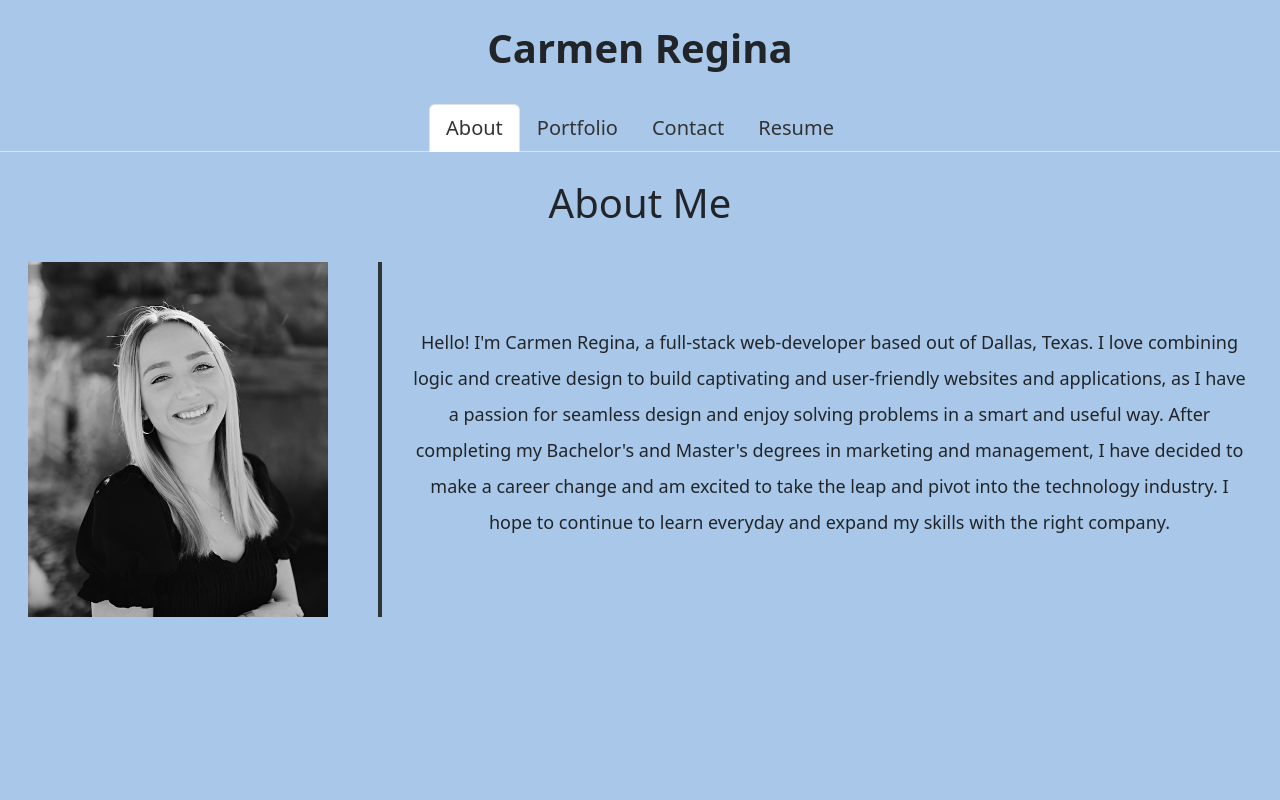
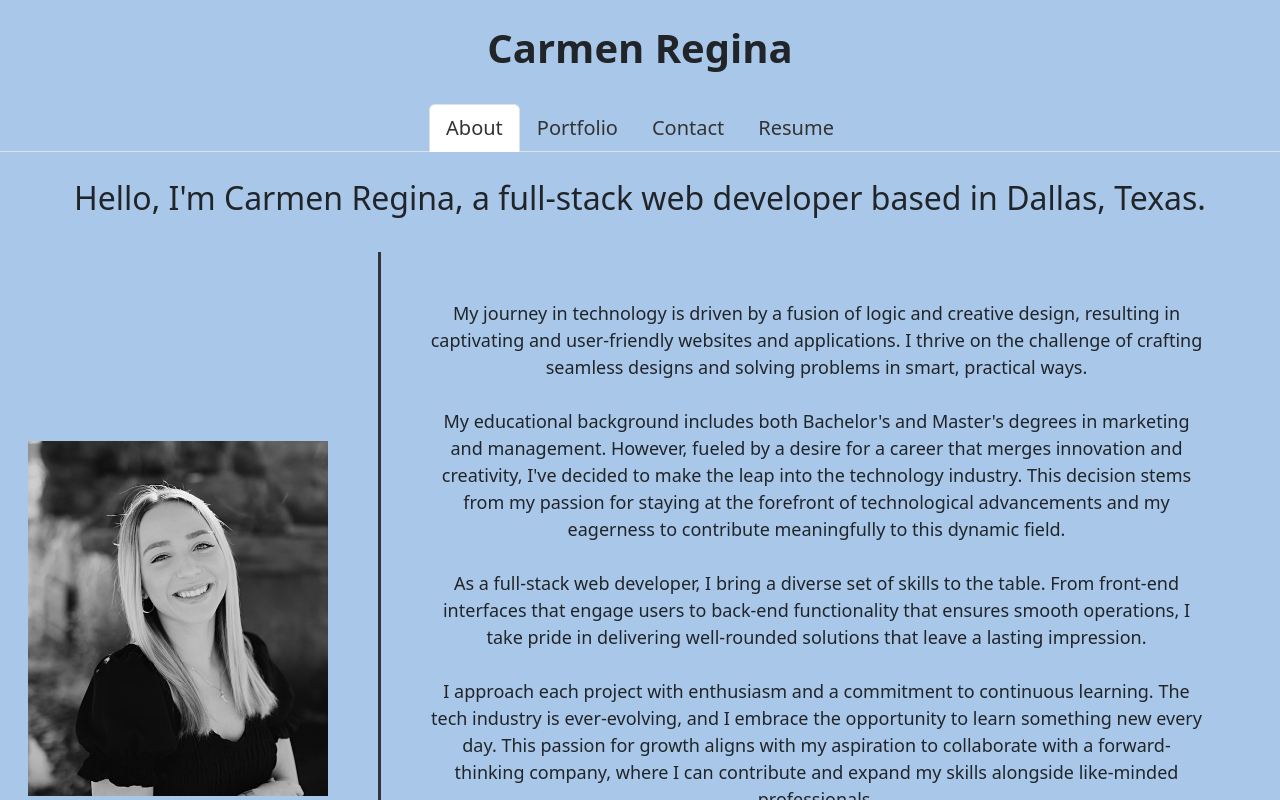
Before and after one commit to crcarmen23/crcarmen23-react-portfolio, a React (Vite) app: page / in a window 1280 px wide. Shown: the top 800 px of the page. Built offline with nearby package versions, Linux system fonts and the light colour scheme.

Commit message:
add about me code

```diff
--- a/src/App.css
+++ b/src/App.css
@@ -43,9 +43,11 @@ a {
 
 aside {
   flex-basis: 50%;
-  border-right: 4px solid #303538;
+  border-right: 3px solid #303538;
   margin: 0px 0px 0px 0px;
   padding-right: 50px;
+  display: flex;
+  align-items: center;
 }
 article {
   padding-left: 25px;
--- a/src/pages/AboutMe.jsx
+++ b/src/pages/AboutMe.jsx
@@ -4,14 +4,28 @@ export default function AboutMe() {
   return (
     <div className="aboutMe min-vh-100">
       <br />
-      <h1 className="aboutHeader">About Me</h1>
+      <h2 className="aboutHeader">Hello, I'm Carmen Regina, a full-stack web developer based in Dallas, Texas.</h2>
       <br />
       <div className="container">
-      <aside><img className="headshot" src="/headshot.jpg" alt="Carmen Regina Headshot" /></aside>
-      <article className="lh-lg"><p>
-        Hello! I'm Carmen Regina, a full-stack web-developer based out of Dallas, Texas. I love combining logic and creative design to build captivating and user-friendly websites and applications, as I have a passion for seamless design and enjoy solving problems in a smart and useful way. After completing my Bachelor's and Master's degrees in marketing and management, I have decided to make a career change and am excited to take the leap and pivot into the technology industry. I hope to continue to learn everyday and expand my skills with the right company.
-      </p></article>
+        <aside><img className="headshot" src="/headshot.jpg" alt="Carmen Regina Headshot" /></aside>
+        <article className="p-5"><p>
+          My journey in technology is driven by a fusion of logic and creative design, resulting in captivating and user-friendly websites and applications. I thrive on the challenge of crafting seamless designs and solving problems in smart, practical ways.
+          <br />
+          <br />
+          My educational background includes both Bachelor's and Master's degrees in marketing and management. However, fueled by a desire for a career that merges innovation and creativity, I've decided to make the leap into the technology industry. This decision stems from my passion for staying at the forefront of technological advancements and my eagerness to contribute meaningfully to this dynamic field.
+          <br />
+          <br />
+          As a full-stack web developer, I bring a diverse set of skills to the table. From front-end interfaces that engage users to back-end functionality that ensures smooth operations, I take pride in delivering well-rounded solutions that leave a lasting impression.
+          <br />
+          <br />
+          I approach each project with enthusiasm and a commitment to continuous learning. The tech industry is ever-evolving, and I embrace the opportunity to learn something new every day. This passion for growth aligns with my aspiration to collaborate with a forward-thinking company, where I can contribute and expand my skills alongside like-minded professionals.
+          <br />
+          <br />
+          Thank you for visiting my portfolio and taking the time to learn a bit about me. I'm excited about the possibilities that lie ahead, and I invite you to explore my projects and get in touch. Let's connect and create something amazing together!
+        </p></article>
       </div>
+      <br />
+      <br />
     </div>
   );
 }
```
